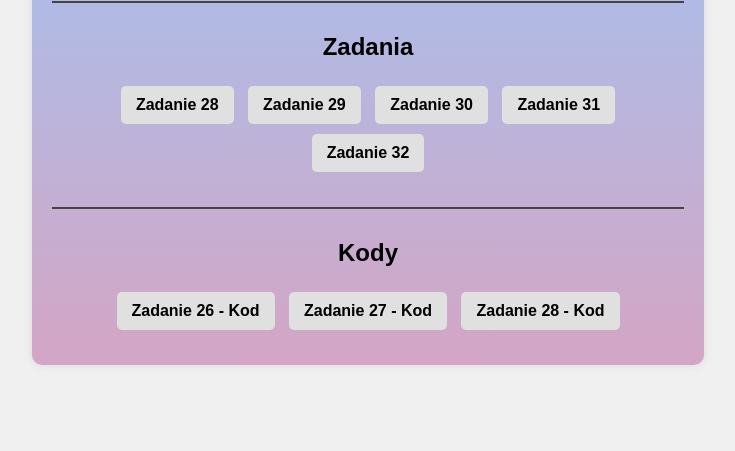
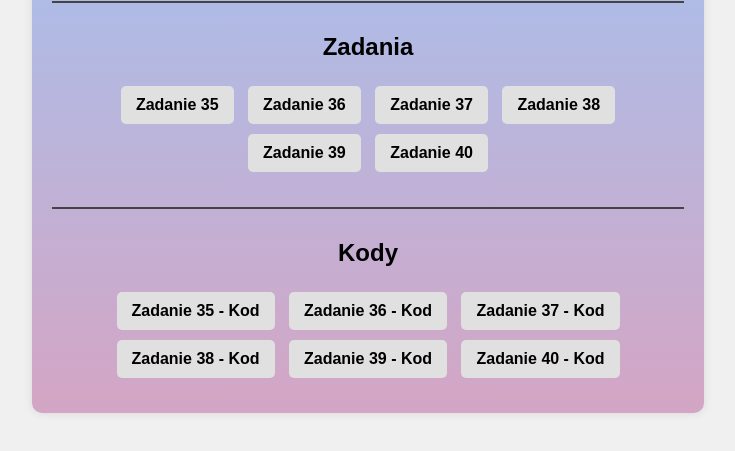
Before and after one commit to Nikos801/Spitsyn_Rozdzia-2, a plain HTML site: page index.html in a window 1280 px wide. Shown: the part 107-558 px from the top of the page, without its empty margins (272-1007 px from the left). Drawn offline with Linux system fonts and the light colour scheme.

Commit message:
Update index.html

```diff
--- a/index.html
+++ b/index.html
@@ -46,18 +46,22 @@
 
         <div class="section">
             <h2>Zadania</h2>
-            <a href="zad28.html" class="button">Zadanie 28</a>
-            <a href="zad29.html" class="button">Zadanie 29</a>
-            <a href="zad30.html" class="button">Zadanie 30</a>
-            <a href="zad31.html" class="button">Zadanie 31</a>
-            <a href="zad32.html" class="button">Zadanie 32</a>
+            <a href="zad35.html" class="button">Zadanie 35</a>
+            <a href="zad36.html" class="button">Zadanie 36</a>
+            <a href="zad37.html" class="button">Zadanie 37</a>
+            <a href="zad38.html" class="button">Zadanie 38</a>
+            <a href="zad39.html" class="button">Zadanie 39</a>
+            <a href="zad40.html" class="button">Zadanie 40</a>
         </div>
 
         <div class="section">
             <h2>Kody</h2>
-            <a href="zad30_kod.html" class="button">Zadanie 26 - Kod</a>
-            <a href="zad31_kod.html" class="button">Zadanie 27 - Kod</a>
-            <a href="zad32_kod.html" class="button">Zadanie 28 - Kod</a>
+            <a href="zad35_kod.html" class="button">Zadanie 35 - Kod</a>
+            <a href="zad36_kod.html" class="button">Zadanie 36 - Kod</a>
+            <a href="zad37_kod.html" class="button">Zadanie 37 - Kod</a>
+            <a href="zad38_kod.html" class="button">Zadanie 38 - Kod</a>
+            <a href="zad39_kod.html" class="button">Zadanie 39 - Kod</a>
+            <a href="zad40_kod.html" class="button">Zadanie 40 - Kod</a>
         </div>
     </div>
 </body>
```
